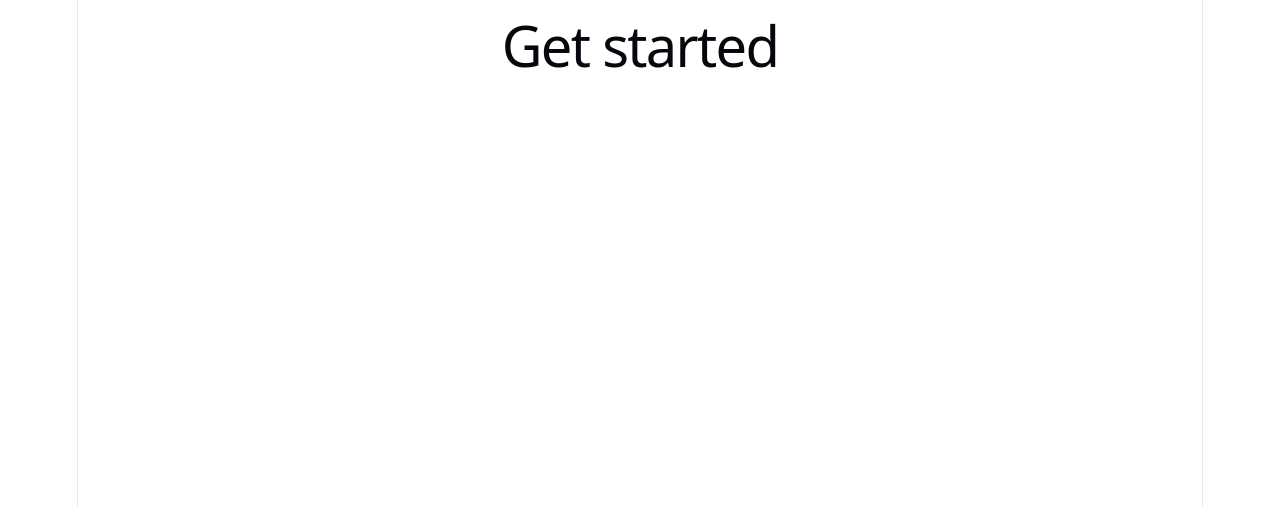
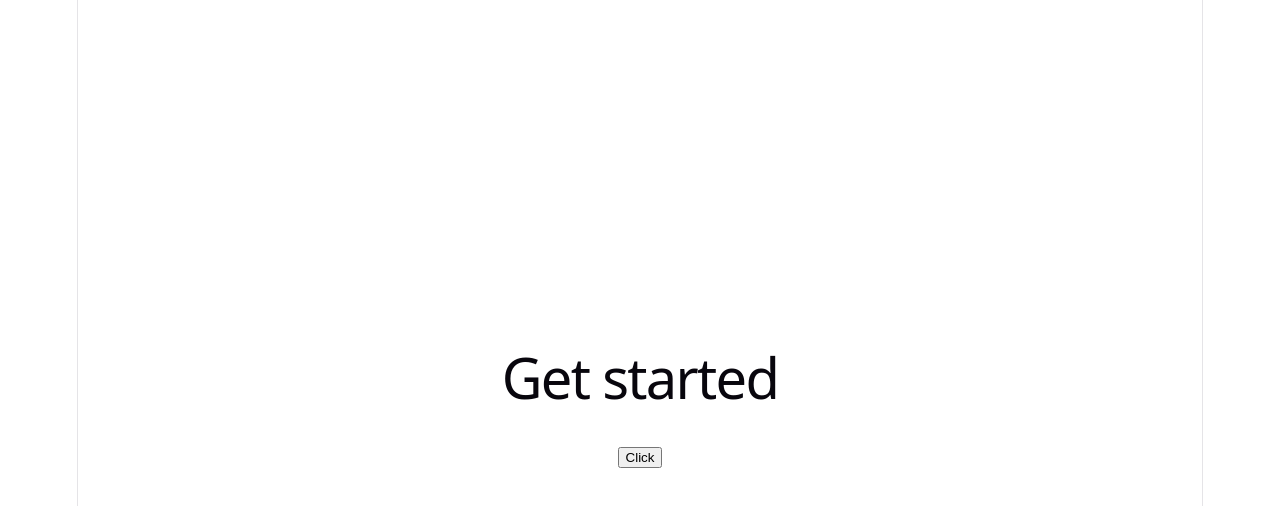
Before and after one commit to asm-saim/v2-react-core-concepts, a React (Vite) app: page / in a window 1280 px wide. Shown: the top 506 px of the page. Built offline with nearby package versions, Linux system fonts and the light colour scheme.

Commit message:
event handler in react inicialized

```diff
--- a/src/App.jsx
+++ b/src/App.jsx
@@ -1,10 +1,17 @@
 import './App.css'
 
 function App() {
+  function handleClick() {
+    alert("I am clicked.")
+  }
 
   return (
     <>
-      <h1>Get started</h1>
+      <div id='center'>
+        <h1>Get started</h1>
+        {/* <button onclick="handleClick()">Click</button>-> in js we use this */}
+        <button onClick={handleClick}>Click</button>
+      </div>
     </>
   )
 }
```
Also changed, not shown: note.txt.
